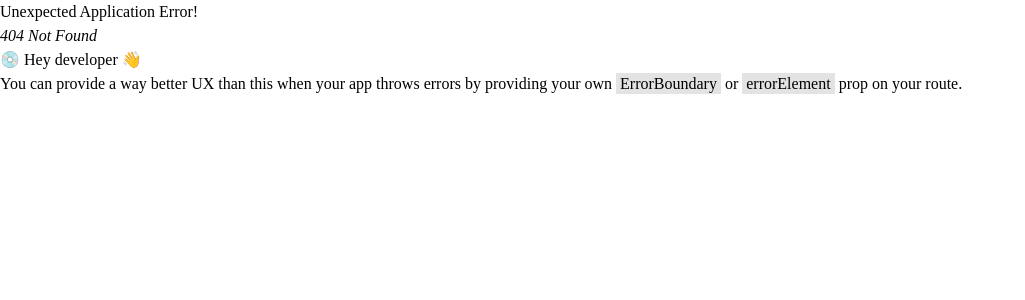
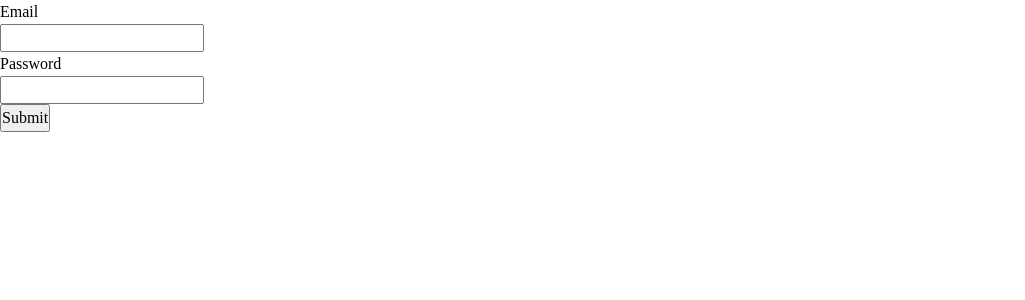
Before and after one commit to maharjansuren37/do-your-astro-v1, a React (Create React App) app in the folder client/: page /form in a window 1280 px wide. Before the commit this address had no page. Shown: the top 300 px of the page, without its empty margins (0-1025 px from the left). Built offline with nearby package versions, Linux system fonts and the light colour scheme.

Commit message:
added form component

```diff
--- a/client/src/App.js
+++ b/client/src/App.js
@@ -9,6 +9,7 @@ import HomeRootLayout from "./layouts/Home/HomeRootLayout";
 import AdminRootLayout from "./layouts/Admin/AdminRootLayout";
 import LoginForm from "./components/LoginForm";
 import RegisterForm from "./components/RegisterForm";
+import Form from "./components/Form";
 
 const router = createBrowserRouter(
   createRoutesFromElements(
@@ -21,6 +22,7 @@ const router = createBrowserRouter(
       </Route>
       <Route path="/login" element={<LoginForm />}></Route>
       <Route path="/register" element={<RegisterForm />}></Route>
+      <Route path="/form" element={<Form />} />
     </>
   )
 )
--- /dev/null
+++ b/client/src/components/Form.js
@@ -0,0 +1,19 @@
+export default function Form() {
+    return (
+        <>
+            <form>
+                <div className="form-group">
+                    <label htmlFor="email">Email</label>
+                    <input type="text" className="form-control" />
+                </div>
+                <div className="form-group">
+                    <label htmlFor="email">Password</label>
+                    <input type="text" className="form-control" />
+                </div>
+                <div>
+                    <button type="submit">Submit</button>
+                </div>
+            </form>
+        </>
+    )
+}
--- a/client/src/components/LoginForm.js
+++ b/client/src/components/LoginForm.js
@@ -21,9 +21,9 @@ export default function LoginForm() {
 
     return (
         <>
-            <section>
+            <section className="login">
                 <h1>Login</h1>
-                <form onSubmit={onSubmit}>
+                <form onSubmit={onSubmit} className="form">
                     <div className="form-group">
                         <label htmlFor="email">Email: </label>
                         <input
--- a/client/src/scss/index.scss
+++ b/client/src/scss/index.scss
@@ -1 +1,3 @@
 @use 'base';
+@use 'components';
+@use 'layouts';
--- a/client/src/scss/layouts/_forms.scss
+++ b/client/src/scss/layouts/_forms.scss
@@ -0,0 +1,3 @@
+.form-control {
+    display: block;
+}
--- a/client/src/scss/layouts/_index.scss
+++ b/client/src/scss/layouts/_index.scss
@@ -0,0 +1 @@
+@use 'forms';
```
